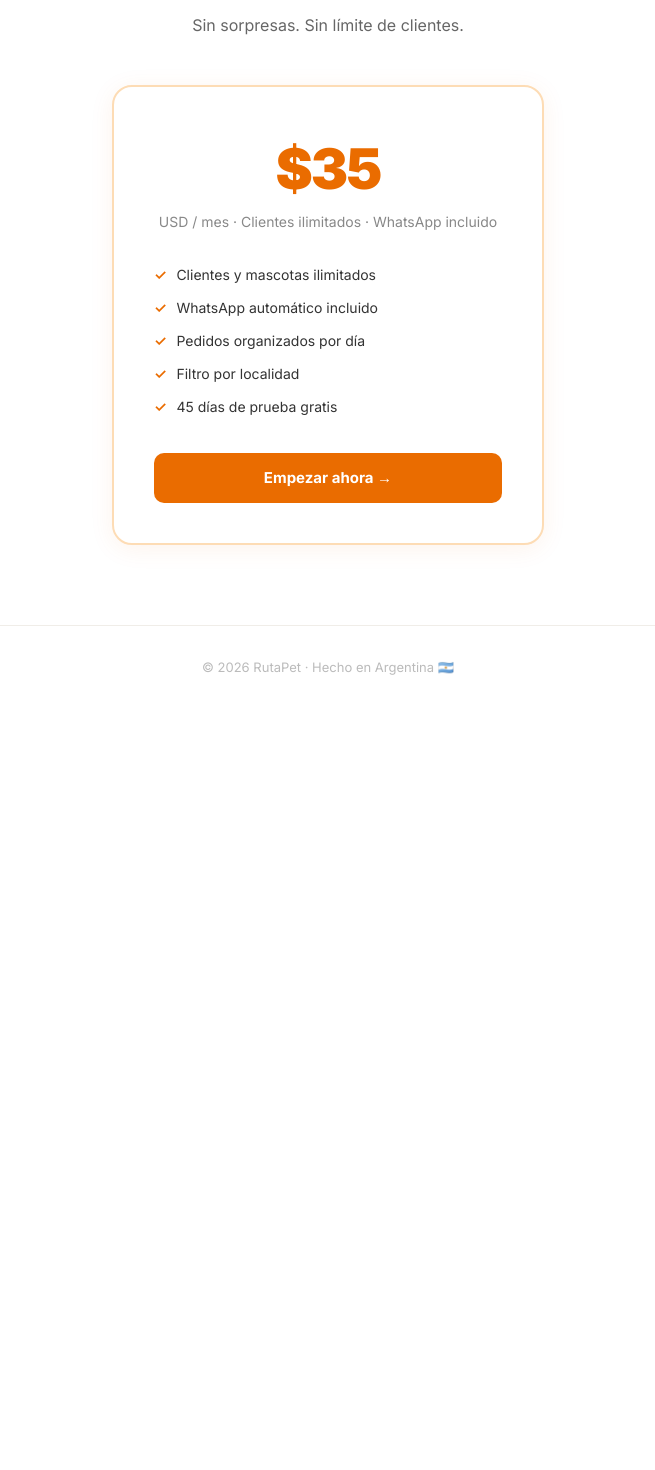
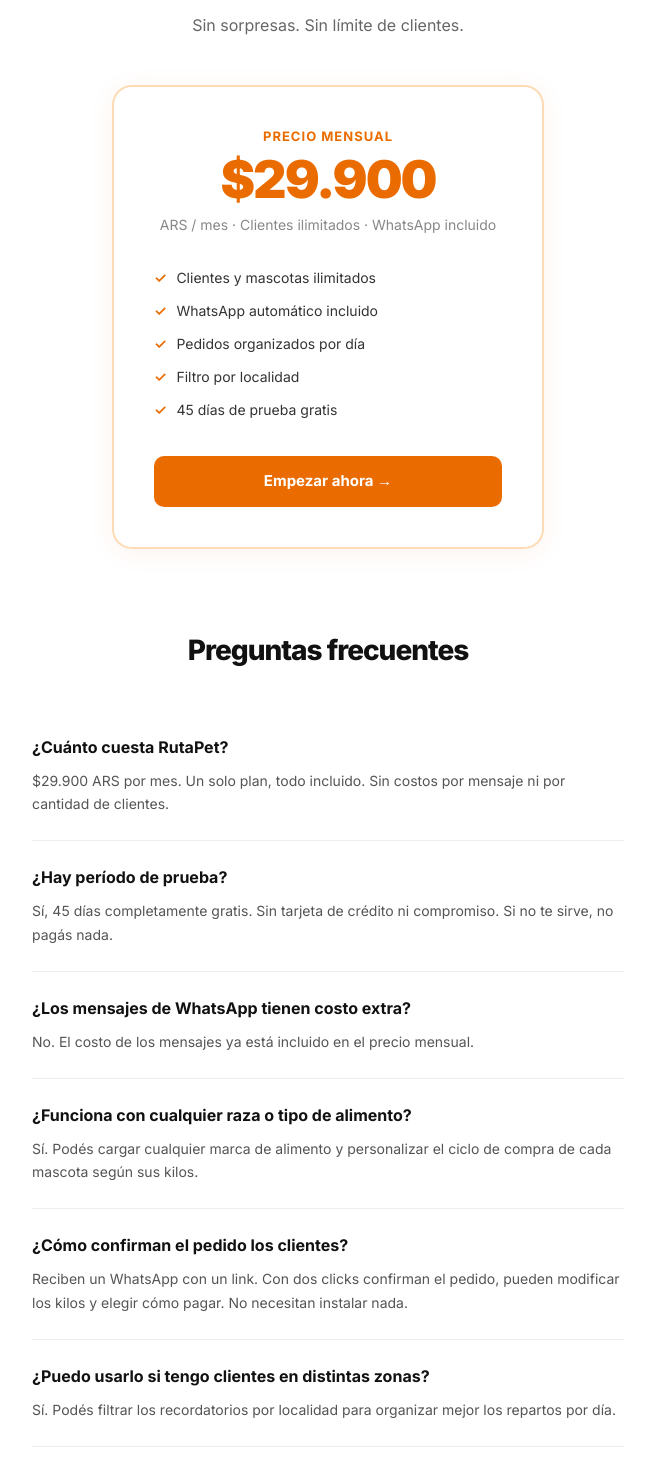
Before and after one commit to samuelanriquez-byte/rutapet, a Next.js app: page / in a window 1280 px wide. Shown: the part 1740-3210 px from the top of the page, without its empty margins (312-967 px from the left). Before the commit the page ends 2450 px from the top, so only its background shows below. Built offline with nearby package versions, Linux system fonts and the light colour scheme.

Commit message:
feat: precio $29.900 ARS y FAQ

```diff
--- a/app/page.tsx
+++ b/app/page.tsx
@@ -63,8 +63,9 @@
         <h2 style={{ fontSize: 32, fontWeight: 800, marginBottom: 12, letterSpacing: -1 }}>Un solo precio, todo incluido</h2>
         <p style={{ color: '#666', marginBottom: 48, fontSize: 16 }}>Sin sorpresas. Sin límite de clientes.</p>
         <div style={{ background: '#fff', border: '2px solid #FDDCB5', borderRadius: 20, padding: 40, boxShadow: '0 4px 24px rgba(234,108,0,0.08)' }}>
-          <div style={{ fontSize: 56, fontWeight: 900, color: '#EA6C00', letterSpacing: -2 }}>$35</div>
-          <div style={{ color: '#888', marginBottom: 32, fontSize: 14 }}>USD / mes · Clientes ilimitados · WhatsApp incluido</div>
+          <div style={{ fontSize: 13, color: '#EA6C00', fontWeight: 700, marginBottom: 8, letterSpacing: 1 }}>PRECIO MENSUAL</div>
+          <div style={{ fontSize: 52, fontWeight: 900, color: '#EA6C00', letterSpacing: -2, lineHeight: 1 }}>$29.900</div>
+          <div style={{ color: '#888', marginBottom: 32, fontSize: 14, marginTop: 8 }}>ARS / mes · Clientes ilimitados · WhatsApp incluido</div>
           <ul style={{ textAlign: 'left', listStyle: 'none', marginBottom: 36 }}>
             {['Clientes y mascotas ilimitados', 'WhatsApp automático incluido', 'Pedidos organizados por día', 'Filtro por localidad', '45 días de prueba gratis'].map(f => (
               <li key={f} style={{ display: 'flex', alignItems: 'center', gap: 10, marginBottom: 12, fontSize: 14, color: '#333' }}>
@@ -78,6 +79,42 @@
         </div>
       </section>
 
+      {/* FAQ */}
+      <section style={{ maxWidth: 640, margin: '0 auto', padding: '0 24px 80px' }}>
+        <h2 style={{ fontSize: 28, fontWeight: 800, marginBottom: 40, textAlign: 'center', letterSpacing: -1 }}>Preguntas frecuentes</h2>
+        {[
+          {
+            q: '¿Cuánto cuesta RutaPet?',
+            a: '$29.900 ARS por mes. Un solo plan, todo incluido. Sin costos por mensaje ni por cantidad de clientes.'
+          },
+          {
+            q: '¿Hay período de prueba?',
+            a: 'Sí, 45 días completamente gratis. Sin tarjeta de crédito ni compromiso. Si no te sirve, no pagás nada.'
+          },
+          {
+            q: '¿Los mensajes de WhatsApp tienen costo extra?',
+            a: 'No. El costo de los mensajes ya está incluido en el precio mensual.'
+          },
+          {
+            q: '¿Funciona con cualquier raza o tipo de alimento?',
+            a: 'Sí. Podés cargar cualquier marca de alimento y personalizar el ciclo de compra de cada mascota según sus kilos.'
+          },
+          {
+            q: '¿Cómo confirman el pedido los clientes?',
+            a: 'Reciben un WhatsApp con un link. Con dos clicks confirman el pedido, pueden modificar los kilos y elegir cómo pagar. No necesitan instalar nada.'
+          },
+          {
+            q: '¿Puedo usarlo si tengo clientes en distintas zonas?',
+            a: 'Sí. Podés filtrar los recordatorios por localidad para organizar mejor los repartos por día.'
+          },
+        ].map(({ q, a }) => (
+          <div key={q} style={{ borderBottom: '1px solid #F0EDE8', padding: '24px 0' }}>
+            <h3 style={{ fontSize: 16, fontWeight: 700, marginBottom: 10, color: '#111' }}>{q}</h3>
+            <p style={{ fontSize: 14, color: '#555', lineHeight: 1.7, margin: 0 }}>{a}</p>
+          </div>
+        ))}
+      </section>
+
       {/* Footer */}
       <footer style={{ borderTop: '1px solid #F0EDE8', padding: '32px 40px', textAlign: 'center', color: '#BBB', fontSize: 13 }}>
         © 2026 RutaPet · Hecho en Argentina 🇦🇷
```
